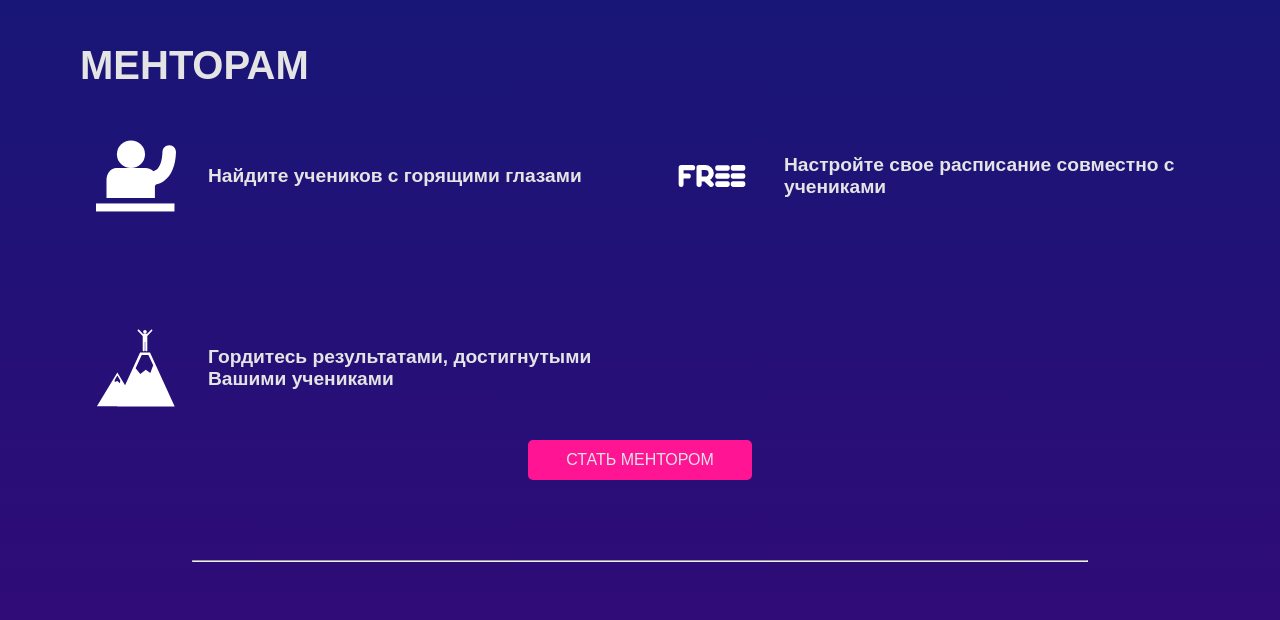
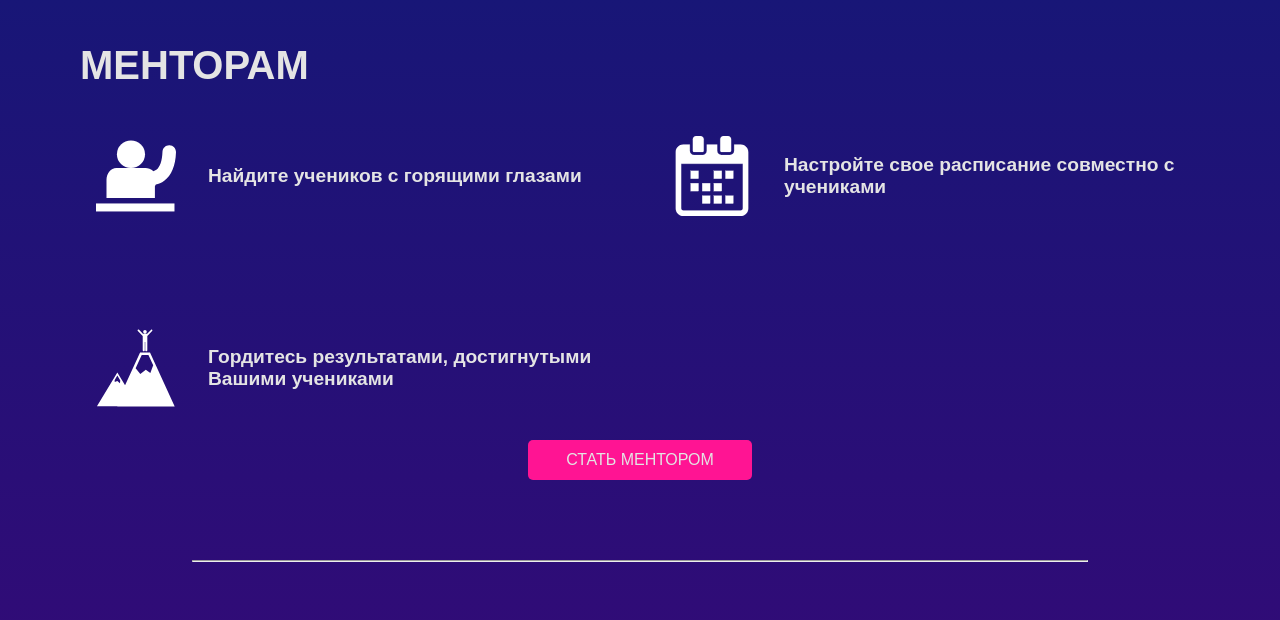
Before and after one commit to IAmMillennial/IAmMillennial.github.io, a plain HTML site: page index.html in a window 1280 px wide. Shown: the part 2460-3080 px from the top of the page. Drawn offline with Linux system fonts and the light colour scheme.

Commit message:
minor fix icon

```diff
--- a/index.html
+++ b/index.html
@@ -148,7 +148,7 @@
                         <p>Найдите учеников с горящими глазами</p>
                     </div>
                     <div class="services-content-element">
-                        <img src="images/icons/trial.svg" alt="schedule icon">
+                        <img src="images/icons/schedule.svg" alt="schedule icon">
                         <p>Настройте свое расписание совместно с учениками</p>
                     </div>
                     <div class="services-content-element">
```
